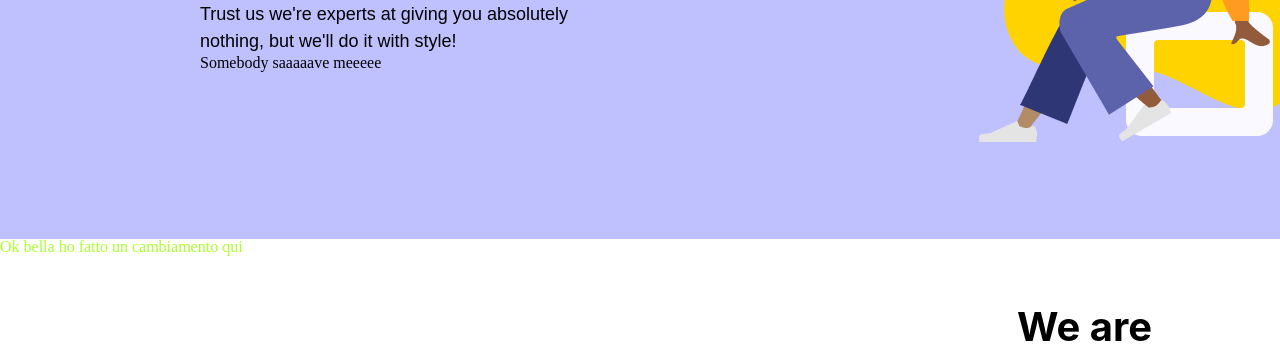
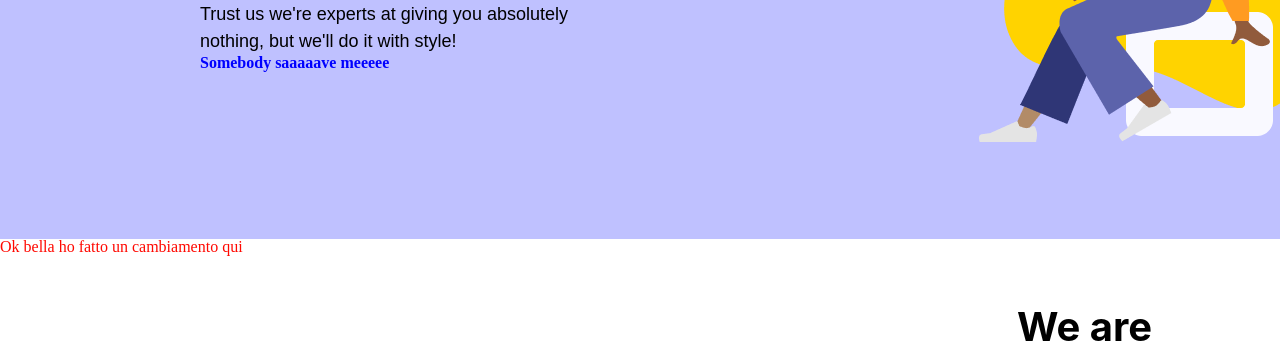
Before and after one commit to Piantagrassa/Esercizio_1, a plain HTML site: page index.html in a window 1280 px wide. Shown: the part 417-766 px from the top of the page. Drawn offline with Linux system fonts and the light colour scheme.

Commit message:
OK ho cambiato un sacco de colori.

```diff
--- a/index.html
+++ b/index.html
@@ -47,14 +47,14 @@
           Trust us we're experts at giving you absolutely <br>
           nothing, but we'll do it with style!
         </p>
-        <p>Somebody saaaaave meeeee</p>
+        <p style="color: blue; font-weight: bold;"> Somebody saaaaave meeeee</p>
           </div>
 
           <img src="Image.png" alt="immagine">
         </div>
 
       </div>
-      <h1 style="color: greenyellow;" >Ok bella ho fatto un cambiamento qui
+      <h1 style="color: rgb(255, 8, 0);" >Ok bella ho fatto un cambiamento qui
       </h1>
 
       <div class="card_2">
```
